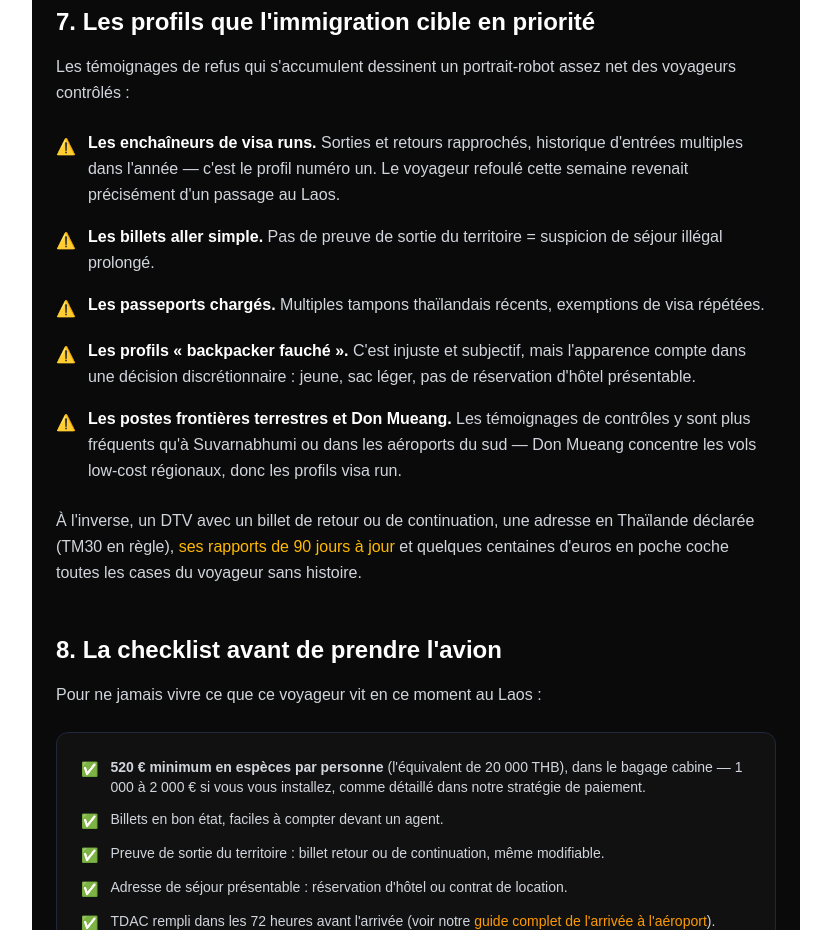
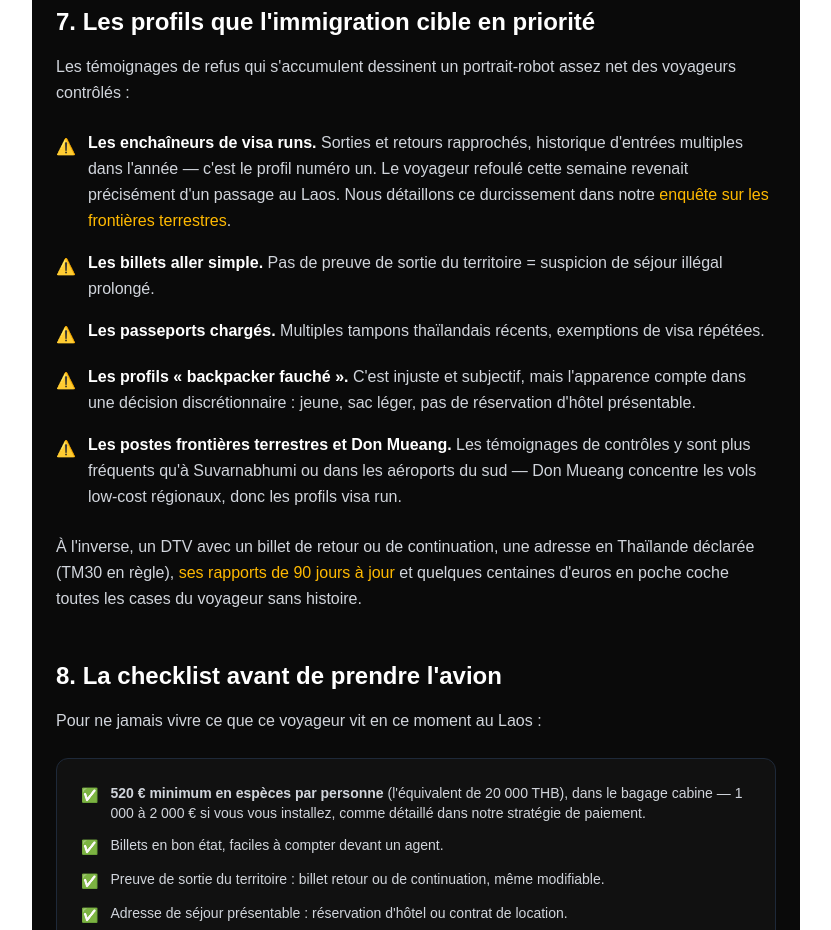
Before and after one commit to emaem-code/dtv-thailande, a Next.js app: page /blog/20000-thb-immigration-thailande-regle-especes in a window 1280 px wide. Shown: the part 4660-5590 px from the top of the page, without its empty margins (224-1055 px from the left). Built offline with nearby package versions, Linux system fonts and the light colour scheme.

Commit message:
seo: branche fin-exemption depuis 20000-thb et comparatif

```diff
--- a/app/blog/20000-thb-immigration-thailande-regle-especes/page.tsx
+++ b/app/blog/20000-thb-immigration-thailande-regle-especes/page.tsx
@@ -335,7 +335,7 @@ export default function BlogArticleImmigration20000THB() {
         <ul className="space-y-4 mb-6 list-none pl-0">
           <li className="flex items-start gap-3 text-gray-300">
             <span className="text-amber-500 mt-1 flex-none">⚠️</span>
-            <div><strong className="text-white">Les enchaîneurs de visa runs.</strong> Sorties et retours rapprochés, historique d&apos;entrées multiples dans l&apos;année — c&apos;est le profil numéro un. Le voyageur refoulé cette semaine revenait précisément d&apos;un passage au Laos.</div>
+            <div><strong className="text-white">Les enchaîneurs de visa runs.</strong> Sorties et retours rapprochés, historique d&apos;entrées multiples dans l&apos;année — c&apos;est le profil numéro un. Le voyageur refoulé cette semaine revenait précisément d&apos;un passage au Laos. Nous détaillons ce durcissement dans notre <Link href="/blog/fin-exemption-visa-60-jours" className="text-amber-400 hover:underline font-medium">enquête sur les frontières terrestres</Link>.</div>
           </li>
           <li className="flex items-start gap-3 text-gray-300">
             <span className="text-amber-500 mt-1 flex-none">⚠️</span>
--- a/app/blog/comparatif-visas-thailande/page.tsx
+++ b/app/blog/comparatif-visas-thailande/page.tsx
@@ -175,7 +175,7 @@ export default function ArticleComparatifVisas() {
           <li><strong className="text-white">Coût :</strong> 5 000 THB (environ 135 €). Prévoyez 1 900 THB par extension, plus le coût des billets d'avion pour les sorties obligatoires.</li>
           <li><strong className="text-white">Durée :</strong> Valable 6 mois. Séjour de 60 jours par entrée (extensible à 90 jours).</li>
           <li><strong className="text-white">Finances :</strong> Preuve d'un solde global d'environ 700 € sur les 3 derniers mois (varie selon les ambassades).</li>
-          <li><strong className="text-white">Contraintes :</strong> <strong>L'interdiction de travailler est absolue.</strong> Les "Visa Runs" réguliers sont obligatoires et chronophages.</li>
+          <li><strong className="text-white">Contraintes :</strong> <strong>L'interdiction de travailler est absolue.</strong> Les "Visa Runs" réguliers sont obligatoires, chronophages, et <Link href="/blog/fin-exemption-visa-60-jours" className="text-emerald-400 hover:underline font-medium">de plus en plus mal vus à la frontière</Link>.</li>
         </ul>
         <div className="border border-red-500/30 bg-red-500/5 rounded-xl p-5 mb-4">
           <p className="text-red-400 font-semibold mb-2">⚠️ Mise à jour avril 2026 :</p>
```
